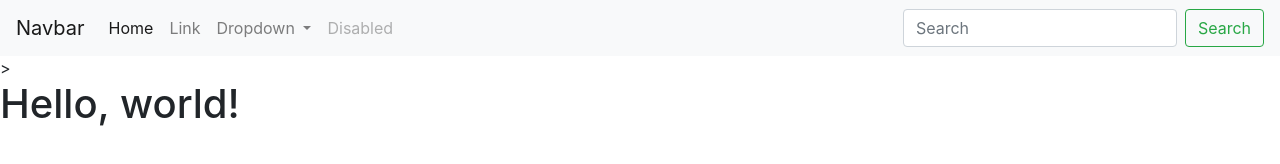
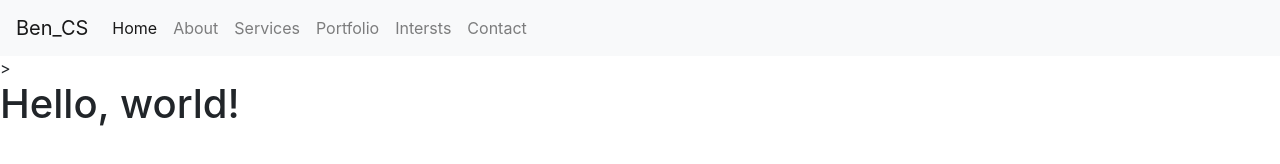
Before and after one commit to BenjaminCSchmidt/project0, a plain HTML site: page index.html in a window 1280 px wide. Drawn offline with nearby package versions, Linux system fonts and the light colour scheme.

Commit message:
updated navbar

```diff
--- a/static/templates/nav.html
+++ b/static/templates/nav.html
@@ -1,35 +1,28 @@
 <nav class="navbar navbar-expand-lg navbar-light bg-light">
-  <a class="navbar-brand" href="#">Navbar</a>
+  <a class="navbar-brand" href="#">Ben_CS</a>
   <button class="navbar-toggler" type="button" data-toggle="collapse" data-target="#navbarSupportedContent" aria-controls="navbarSupportedContent" aria-expanded="false" aria-label="Toggle navigation">
     <span class="navbar-toggler-icon"></span>
   </button>
-
   <div class="collapse navbar-collapse" id="navbarSupportedContent">
     <ul class="navbar-nav mr-auto">
       <li class="nav-item active">
         <a class="nav-link" href="#">Home <span class="sr-only">(current)</span></a>
       </li>
       <li class="nav-item">
-        <a class="nav-link" href="#">Link</a>
-      </li>
-      <li class="nav-item dropdown">
-        <a class="nav-link dropdown-toggle" href="#" id="navbarDropdown" role="button" data-toggle="dropdown" aria-haspopup="true" aria-expanded="false">
-          Dropdown
-        </a>
-        <div class="dropdown-menu" aria-labelledby="navbarDropdown">
-          <a class="dropdown-item" href="#">Action</a>
-          <a class="dropdown-item" href="#">Another action</a>
-          <div class="dropdown-divider"></div>
-          <a class="dropdown-item" href="#">Something else here</a>
-        </div>
+        <a class="nav-link" href="about.html">About</a>
       </li>
       <li class="nav-item">
-        <a class="nav-link disabled" href="#" tabindex="-1" aria-disabled="true">Disabled</a>
+        <a class="nav-link" href="services.html">Services</a>
+      </li>
+      <li class="nav-item">
+        <a class="nav-link" href="portfolio.html">Portfolio</a>
+      </li>
+      <li class="nav-item">
+        <a class="nav-link" href="interests.html">Intersts</a>
+      </li>
+      <li class="nav-item">
+        <a class="nav-link" href="contact.html">Contact</a>
       </li>
     </ul>
-    <form class="form-inline my-2 my-lg-0">
-      <input class="form-control mr-sm-2" type="search" placeholder="Search" aria-label="Search">
-      <button class="btn btn-outline-success my-2 my-sm-0" type="submit">Search</button>
-    </form>
   </div>
 </nav>
```
